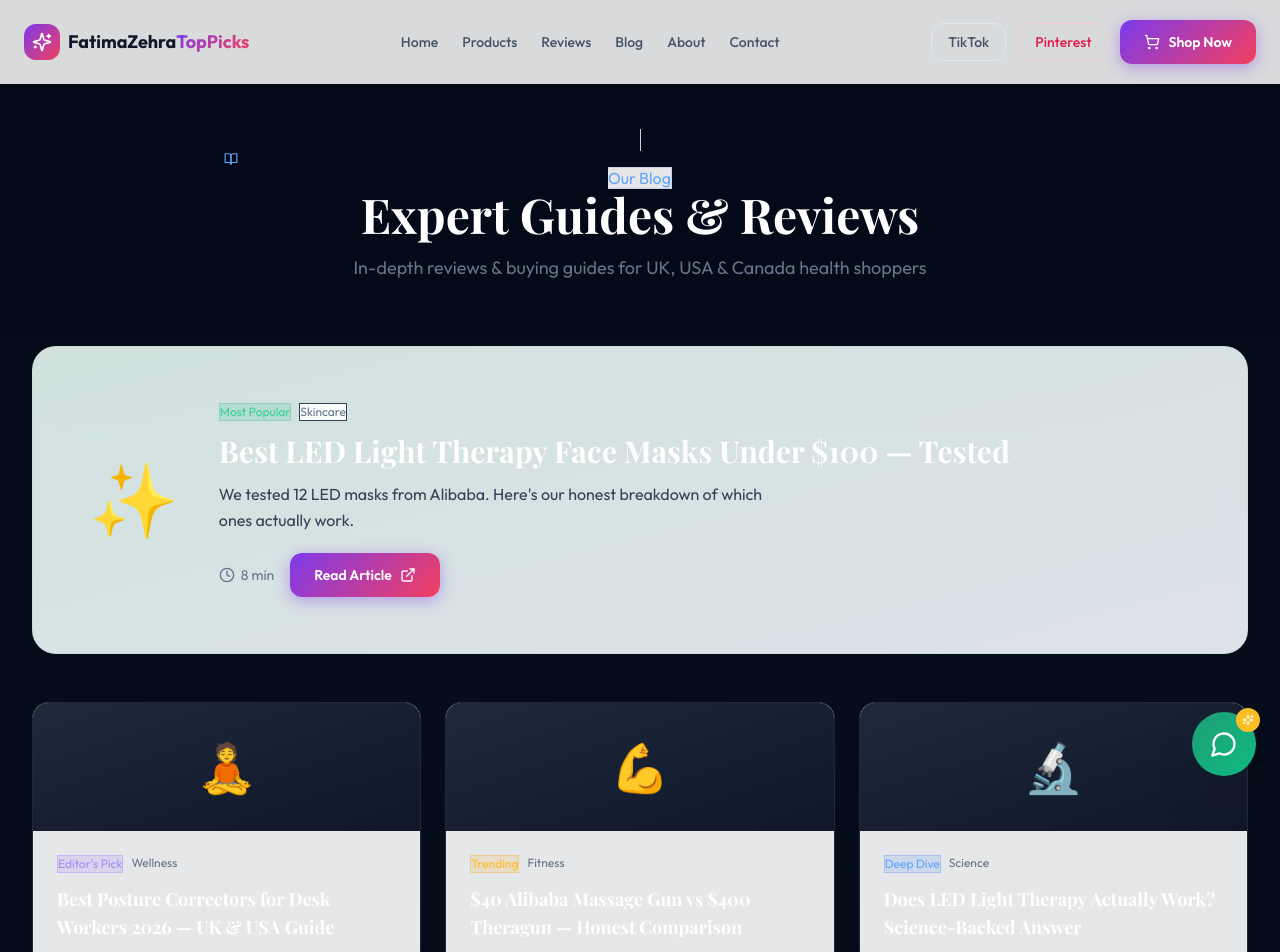
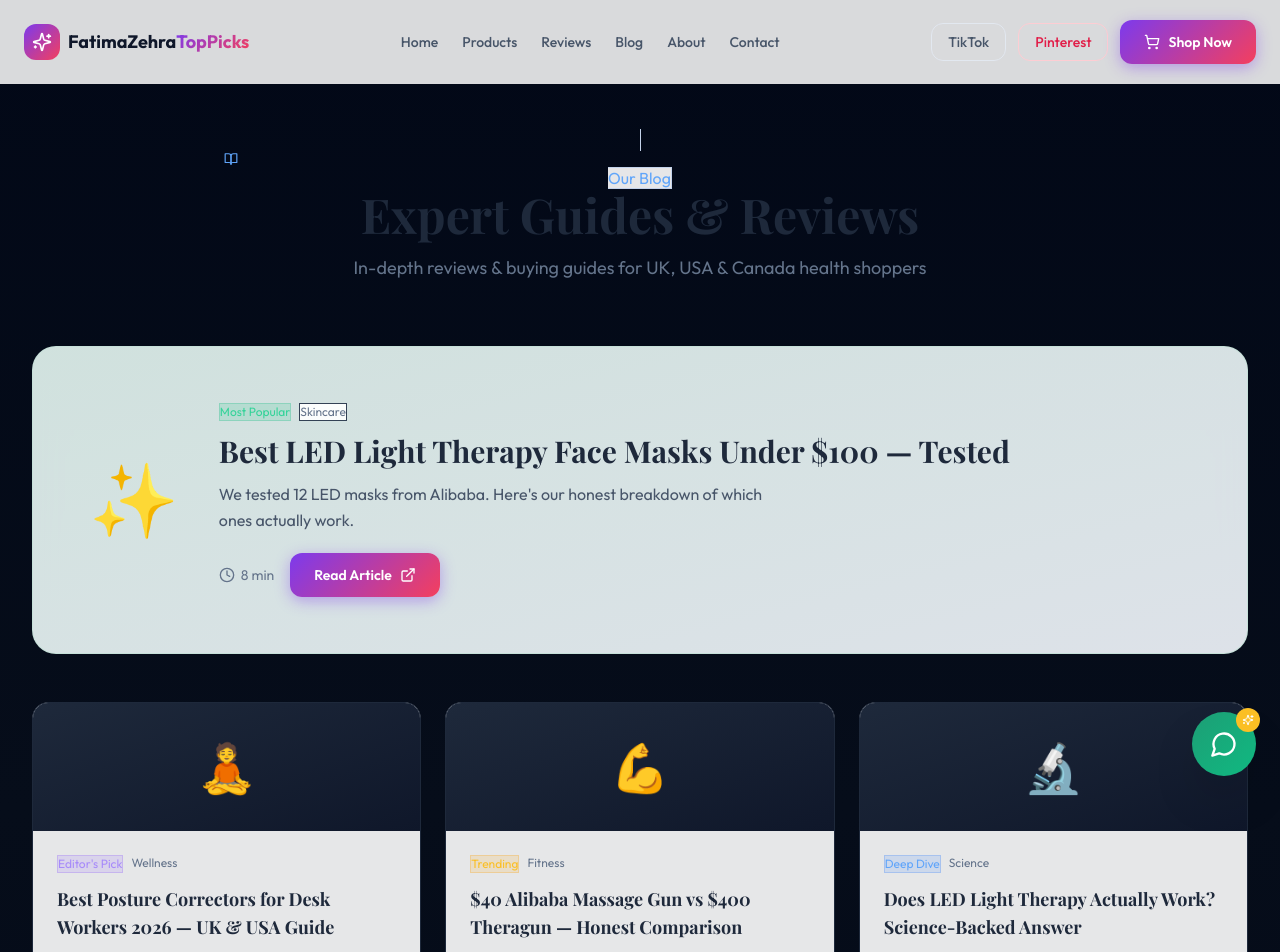
Before and after one commit to hafiznaveedchuhan-ctrl/aliexpress-toppicks, a Next.js app: page /blog in a window 1280 px wide. Shown: the top 952 px of the page. Built offline with nearby package versions, Linux system fonts and the light colour scheme; a web font is replaced by a local one.

Commit message:
fix: dark text on light bg in page.tsx

```diff
--- a/src/app/blog/page.tsx
+++ b/src/app/blog/page.tsx
@@ -28,11 +28,11 @@ export default function BlogPage() {
         <div className="absolute top-20 left-1/2 -translate-x-1/2 w-[400px] h-[300px] bg-blue-500/6 rounded-full blur-3xl" />
         <div className="relative max-w-4xl mx-auto px-8">
           <span className="badge-pill glass border border-blue-500/20 text-blue-400 mb-4"><BookOpen className="w-3.5 h-3.5"/>Our Blog</span>
-          <h1 className="font-playfair text-5xl font-bold text-white mb-4">
+          <h1 className="font-playfair text-5xl font-bold text-slate-800 mb-4">
             Expert <span className="shimmer-green">Guides</span> & Reviews
           </h1>
           <div className="divider mx-auto mb-4" />
-          <p className="font-outfit text-slate-400 text-lg max-w-xl mx-auto">In-depth reviews & buying guides for UK, USA & Canada health shoppers</p>
+          <p className="font-outfit text-slate-500 text-lg max-w-xl mx-auto">In-depth reviews & buying guides for UK, USA & Canada health shoppers</p>
         </div>
       </section>
 
@@ -45,14 +45,14 @@ export default function BlogPage() {
               <div>
                 <div className="flex flex-wrap gap-2 mb-3">
                   <span className={`badge-pill border text-xs ${tagColors[articles[0].tag]}`}>{articles[0].tag}</span>
-                  <span className="badge-pill glass border border-slate-700 text-slate-400 text-xs">{articles[0].cat}</span>
+                  <span className="badge-pill glass border border-slate-700 text-slate-500 text-xs">{articles[0].cat}</span>
                 </div>
-                <h2 className="font-playfair text-2xl md:text-3xl font-bold text-white mb-3">{articles[0].t}</h2>
-                <p className="font-outfit text-slate-300 mb-5 leading-relaxed max-w-xl">{articles[0].desc}</p>
+                <h2 className="font-playfair text-2xl md:text-3xl font-bold text-slate-800 mb-3">{articles[0].t}</h2>
+                <p className="font-outfit text-slate-600 mb-5 leading-relaxed max-w-xl">{articles[0].desc}</p>
                 <div className="flex items-center gap-4 flex-wrap">
-                  <span className="flex items-center gap-1.5 text-slate-400 font-outfit text-sm"><Clock className="w-4 h-4"/>{articles[0].min}</span>
+                  <span className="flex items-center gap-1.5 text-slate-500 font-outfit text-sm"><Clock className="w-4 h-4"/>{articles[0].min}</span>
                   <a href={articles[0].link} target="_blank" rel="noopener noreferrer"
-                    className="flex items-center gap-2 px-6 py-2.5 btn-primary rounded-xl text-white font-outfit font-semibold text-sm">
+                    className="flex items-center gap-2 px-6 py-2.5 btn-primary rounded-xl text-slate-800 font-outfit font-semibold text-sm">
                     Read Article <ExternalLink className="w-4 h-4"/>
                   </a>
                 </div>
@@ -72,8 +72,8 @@ export default function BlogPage() {
                   <span className={`badge-pill border text-xs ${tagColors[a.tag]}`}>{a.tag}</span>
                   <span className="font-outfit text-xs text-slate-500">{a.cat}</span>
                 </div>
-                <h3 className="font-playfair text-lg font-bold text-white mb-2 group-hover:text-emerald-400 transition-colors line-clamp-2">{a.t}</h3>
-                <p className="font-outfit text-sm text-slate-400 mb-4 line-clamp-2 leading-relaxed">{a.desc}</p>
+                <h3 className="font-playfair text-lg font-bold text-slate-800 mb-2 group-hover:text-emerald-400 transition-colors line-clamp-2">{a.t}</h3>
+                <p className="font-outfit text-sm text-slate-500 mb-4 line-clamp-2 leading-relaxed">{a.desc}</p>
                 <div className="flex items-center justify-between">
                   <span className="flex items-center gap-1 text-slate-500 font-outfit text-xs"><Clock className="w-3 h-3"/>{a.min}</span>
                   <a href={a.link} target="_blank" rel="noopener noreferrer"
@@ -87,7 +87,7 @@ export default function BlogPage() {
         </div>
         <div className="text-center mt-10">
           <a href="https://deals-hub-2026.blogspot.com" target="_blank" rel="noopener noreferrer"
-            className="inline-flex items-center gap-2 px-8 py-4 btn-primary rounded-2xl text-white font-outfit font-bold">
+            className="inline-flex items-center gap-2 px-8 py-4 btn-primary rounded-2xl text-slate-800 font-outfit font-bold">
             Visit Full Blog <ExternalLink className="w-5 h-5"/>
           </a>
         </div>
```
